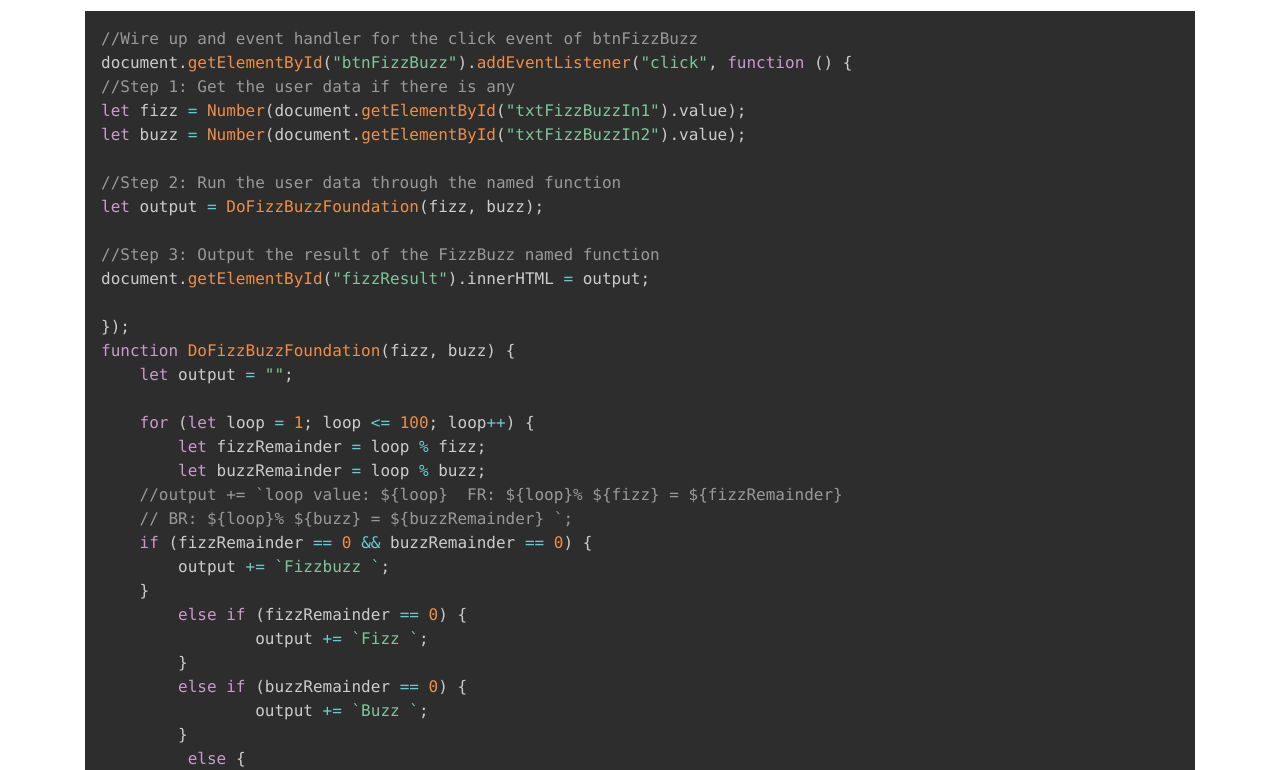
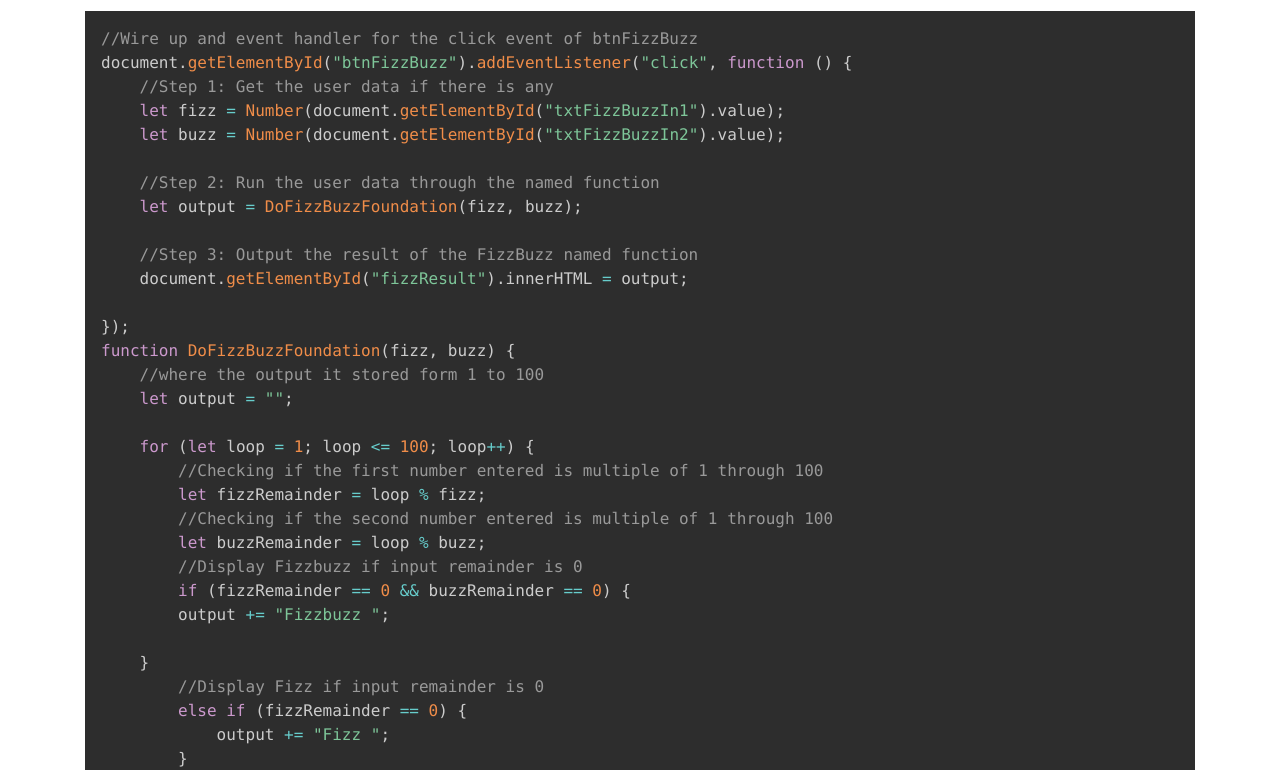
Before and after one commit to october464/Dragon_FizzBuzz, a plain HTML site: page Code.html in a window 1280 px wide. Shown: the part 174-944 px from the top of the page. Drawn offline with nearby package versions, Linux system fonts and the light colour scheme.

Commit message:
update
Fixzed the Code page

```diff
--- a/Code.html
+++ b/Code.html
@@ -65,26 +65,33 @@ document.getElementById("fizzResult").innerHTML = output;
 
 });
 function DoFizzBuzzFoundation(fizz, buzz) {
+    //where the output it stored form 1 to 100
     let output = "";
 
     for (let loop = 1; loop <= 100; loop++) {
+        //Checking if the first number entered is multiple of 1 through 100
         let fizzRemainder = loop % fizz;
+        //Checking if the second number entered is multiple of 1 through 100
         let buzzRemainder = loop % buzz;
-    //output += `loop value: ${loop} <br /> FR: ${loop}% ${fizz} = ${fizzRemainder}
-    //<br /> BR: ${loop}% ${buzz} = ${buzzRemainder} <br /><br />`;
+        //Display Fizzbuzz if input remainder is 0
         if (fizzRemainder == 0 && buzzRemainder == 0) {
-        output += `Fizzbuzz <br />`;
+        output += "<span class='fizzbuzz'>Fizzbuzz</span> ";
+
     }
+        //Display Fizz if input remainder is 0
         else if (fizzRemainder == 0) {
-                output += `Fizz <br />`;
+            output += "<span class='fizz'>Fizz</span> ";
         }
+        //Display Buzz if input remainder is 0
         else if (buzzRemainder == 0) {
-                output += `Buzz <br />`;
+            output += "<span class='buzz'>Buzz</span> ";
         }
+        //Display loop 1 through 100 on the page
         else {
-               output += `${loop} <br />`;
+            output += `${loop} ` ;
             }
         }
+
     return output;
 }
                     </code>
```
Lines whose indentation alone changed are shown as unchanged.
